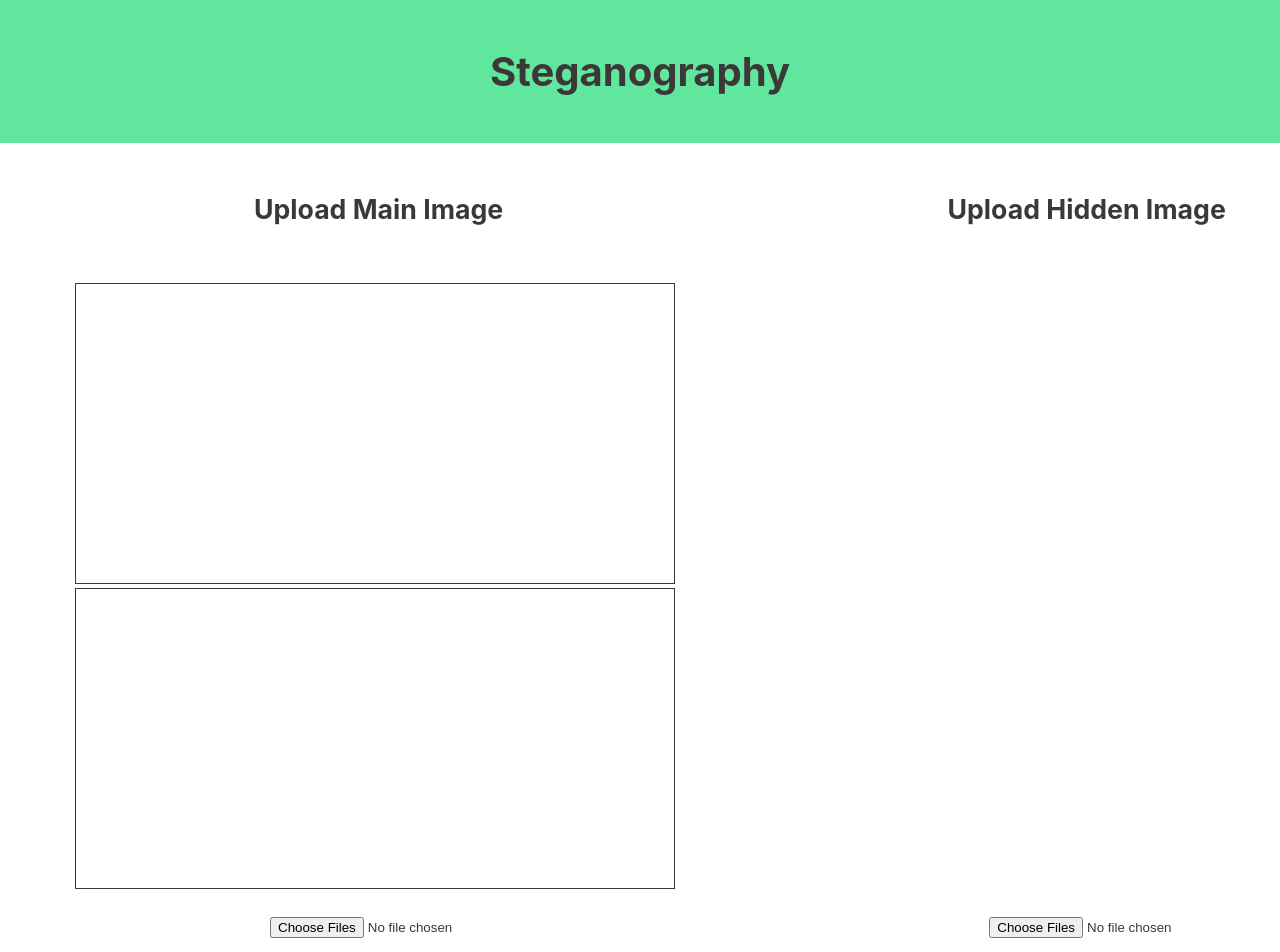
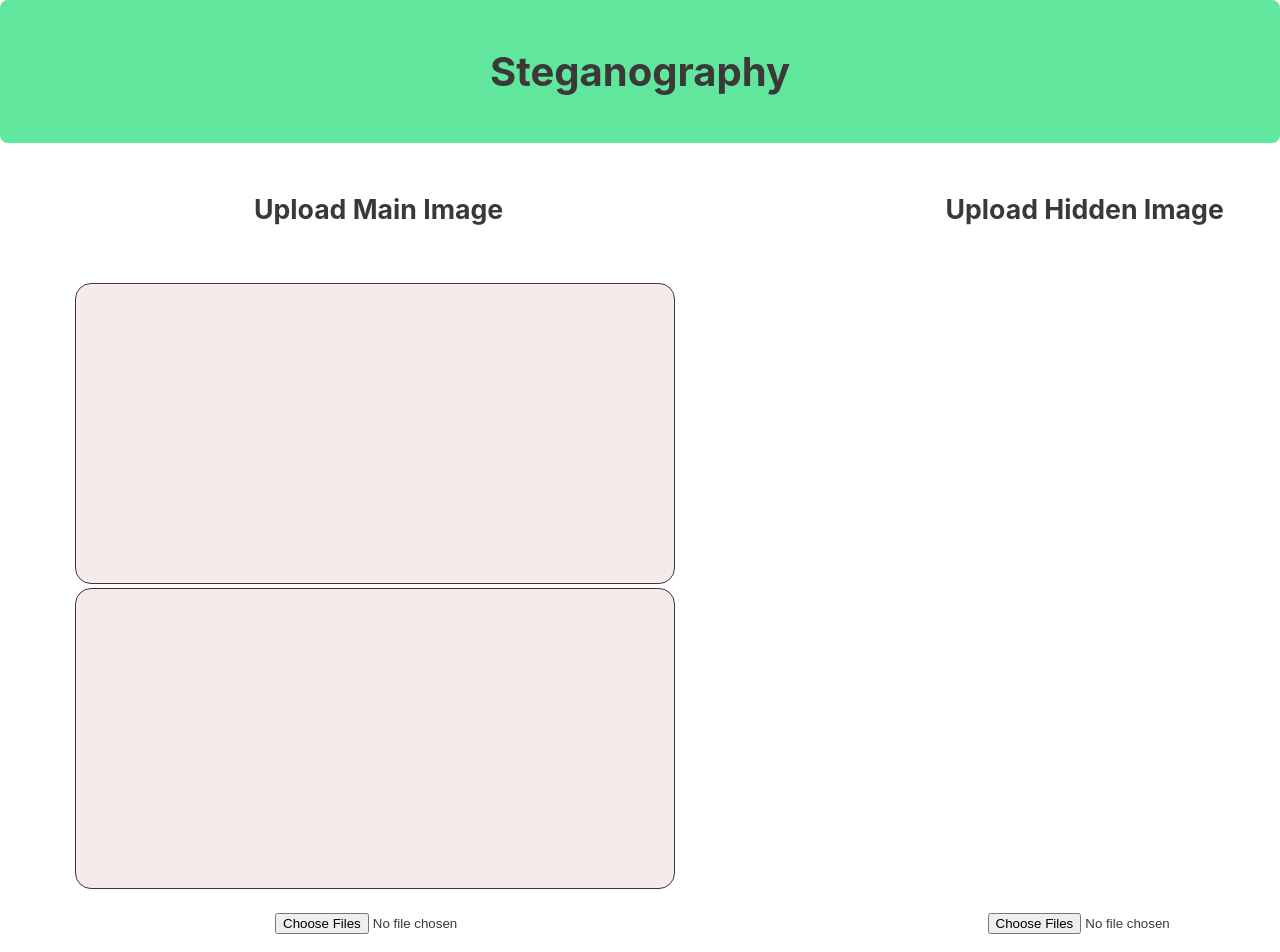
Before and after one commit to aatmansp/Steganography, a plain HTML site: page index.html in a window 1280 px wide. Shown: the top 952 px of the page. Drawn offline with Linux system fonts and the light colour scheme.

Commit message:
UI enhancement

```diff
--- a/index.html
+++ b/index.html
@@ -7,6 +7,8 @@
     <link rel="stylesheet" href="style.css">
     <script src="script.js"></script>
     <script src="https://www.dukelearntoprogram.com//course1/common/js/image/SimpleImage.js"></script>
+    <!-- <link rel="stylesheet" href="https://www.w3schools.com/w3css/4/w3.css">
+    <link rel="stylesheet" href="https://maxcdn.bootstrapcdn.com/bootstrap/3.3.6/css/bootstrap.min.css"> -->
 </head>
 <body>
     <header id="h1">
@@ -16,16 +18,16 @@
         <section>
             <p>
                 <h2><span style="padding-left: 254px;"> Upload Main Image</span>
-                <span style="padding-left: 438px;">Upload Hidden Image</span></h2>
+                <span style="padding-left: 436px;">Upload Hidden Image</span></h2>
                 <br>
             </p>
         </section>
         <section>
-            <canvas id="c1"></canvas>
+            <canvas id="c1"></i></canvas>
 
             <canvas id="c2"></canvas>
         </section>
-        <section style="font-size: 30pt;">
+        <section>
             <input id="fInput1" type="file" multiple=false accept="image/*" onchange="upload1()">
             <input id="fInput2" type="file" multiple=false accept="image/*" onchange="upload2()">
         </section>
@@ -41,7 +43,7 @@
     </main>
 
     <footer>
-        <p>Note this only works for both the image of same size</p>
+        <p>*Note this only works for both the image of same size</p>
     </footer>
 </body>
 </html>
--- a/style.css
+++ b/style.css
@@ -1,10 +1,12 @@
 *{
     color: rgb(61, 56, 56);
     box-sizing: border-box;
+
 }
 body {
     margin: 0px;
     font-family: -apple-system, BlinkMacSystemFont, 'Segoe UI', Roboto, Oxygen, Ubuntu, Cantarell, 'Open Sans', 'Helvetica Neue', sans-serif;
+    transition: all 2s;
 }
 
 canvas{
@@ -13,18 +15,25 @@ canvas{
     margin-left: 75px;
     margin-right: 10px;
     position: relative;
-
-
+    background-color: rgb(247, 234, 234);
+    border-radius: 1rem;
+    transition: all 3s;
 }
 
 header{
     background-color: rgb(96, 231, 157);
     text-align: center;
     padding: 20px;
+    border-radius: .5rem;
+    transition: all 2s;
 }
 
 header h1{
     font-size: 30pt;
+}
+
+main{
+    transition: all 2s;
 }
 
 main h2{
@@ -34,7 +43,7 @@ main h2{
 
 #fInput1{
     margin-top: 20px;
-    margin-left: 270px;
+    margin-left: 275px;
     margin-right: 455px;
     margin-bottom: 40px;
 }
@@ -45,7 +54,7 @@ footer {
     padding-left: 20px;
     background-color: rgb(36, 32, 32);
     padding:10px;
-
+    transition: all 2s;
 }
 footer p{
     color: white;
```
